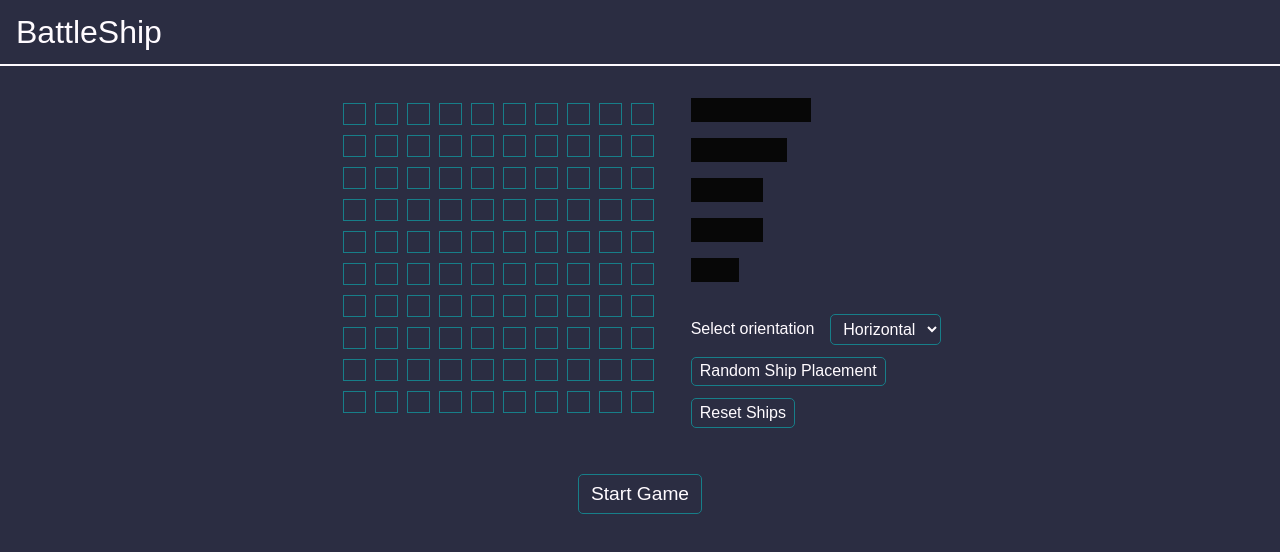
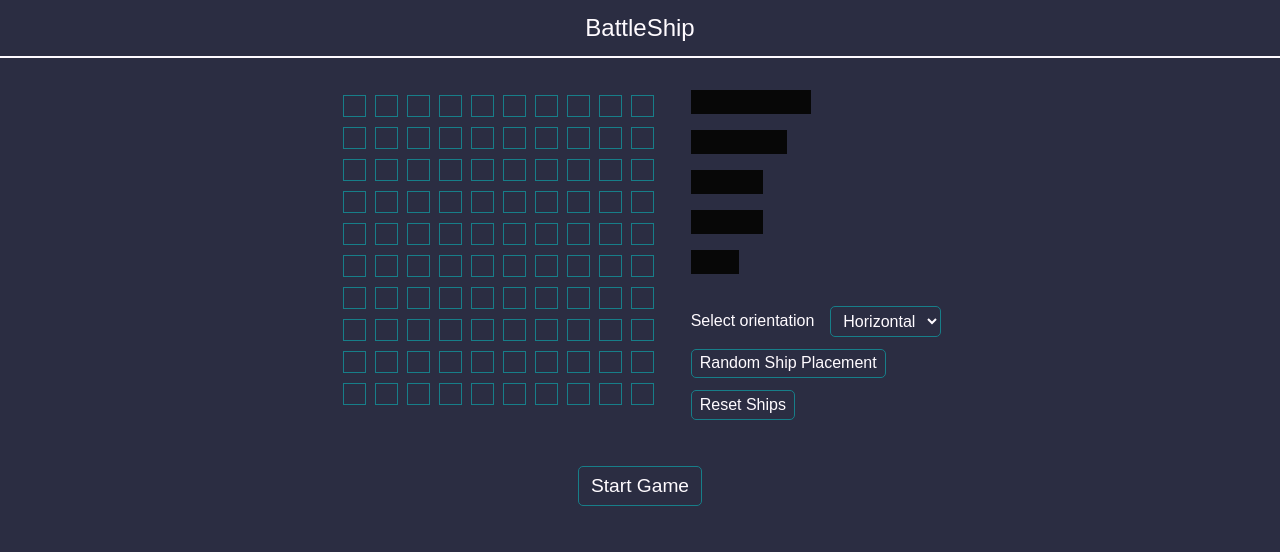
Before and after one commit to peter-abah/battleship, a website built with webpack: page src/index.html in a window 1280 px wide. Built offline with nearby package versions, Linux system fonts and the light colour scheme; what pubsub-js would draw is missing.

Commit message:
Minor style chnage

```diff
--- a/src/index.html
+++ b/src/index.html
@@ -41,7 +41,7 @@
       <div id="computer-board"></div>
     </div>
 
-    <p id="game-message" class="game__message"></p>
+    <p id="game-message" class="section__message"></p>
     <button class="btn btn--large" id="new-game">New Game</button>
   </section>
 </body>
--- a/src/scss/components/_header.scss
+++ b/src/scss/components/_header.scss
@@ -3,7 +3,8 @@
   border-bottom: 2px solid var(--color-primary);
 
   &__title {
-    font-size: 2rem;
+    text-align: center;
+    font-size: 1.5rem;
     font-weight: 500;
   }
 }
```
